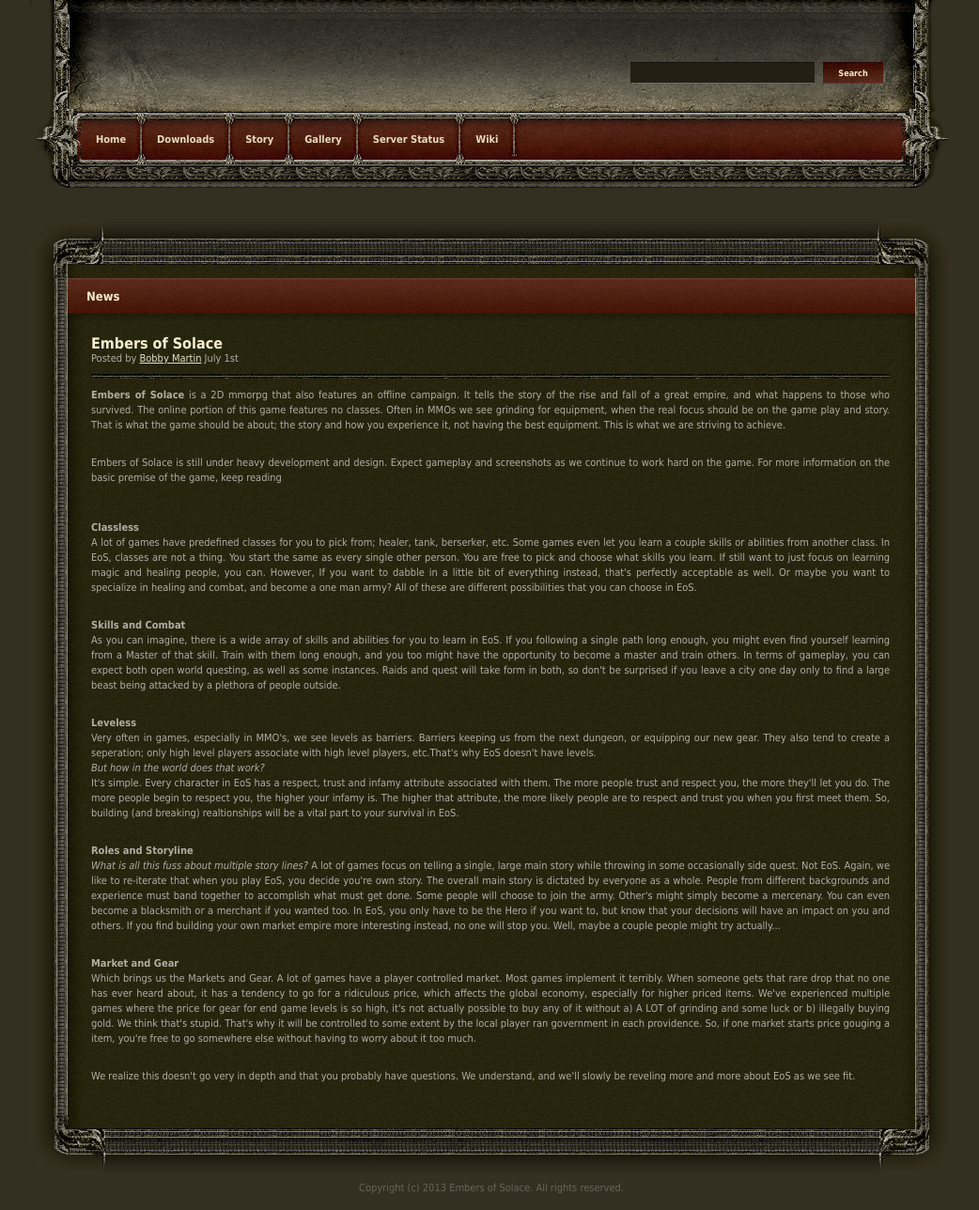
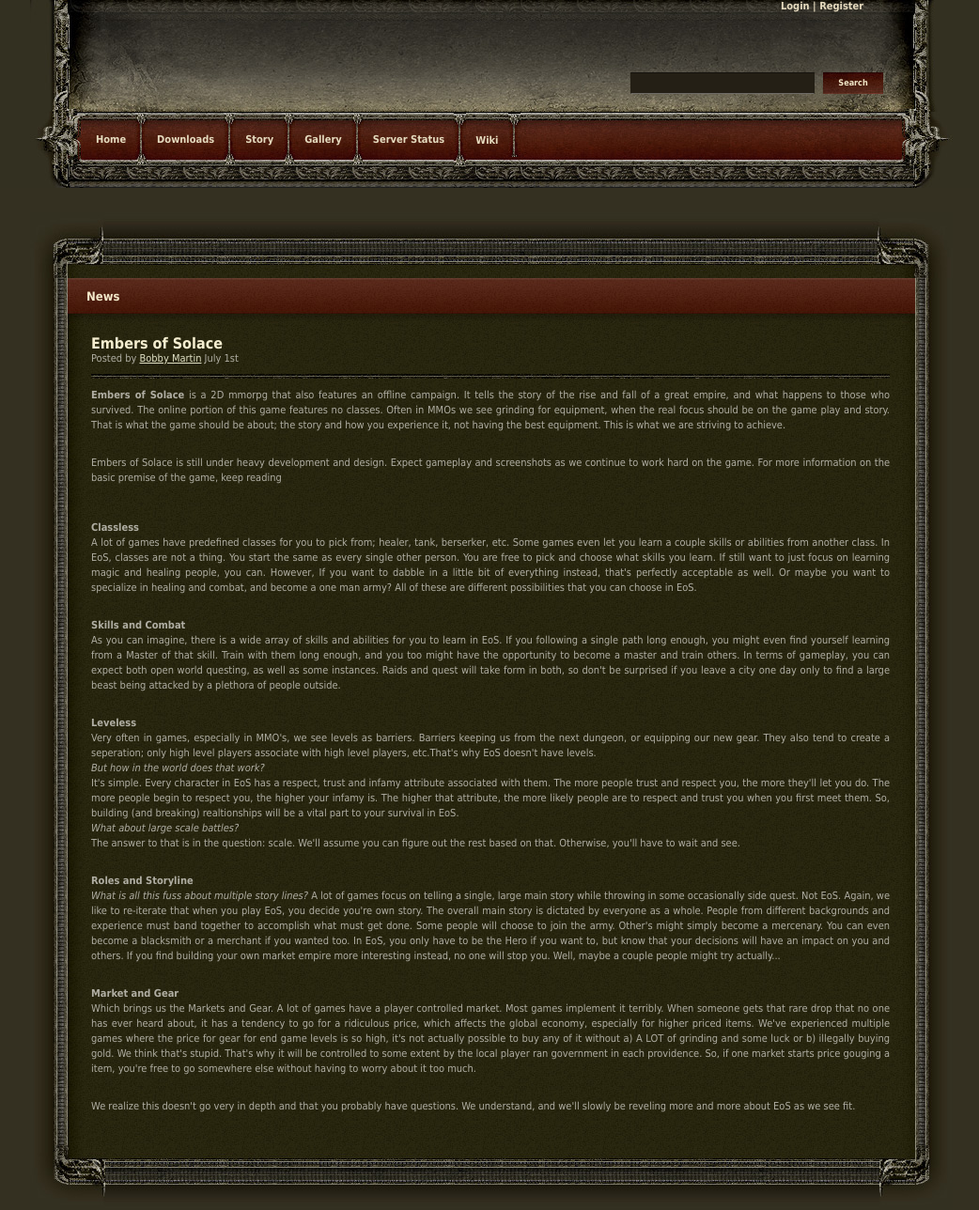
Before and after one commit to nyxcharon/eos-website, a PHP site: page / in a window 1320 px wide. Shown: the top 1288 px of the page at 94% size, without its empty margins (137-1179 px from the left). Run offline with PHP 8.4, Linux system fonts and the light colour scheme.

Commit message:
Adding links for register and login

```diff
--- a/index.html
+++ b/index.html
@@ -18,8 +18,12 @@
 	<h1>Embers Of Solace</h1>
       </div>
      <div id="search" class="bg1">
+	<div id="searchLinks">
+	   <a href="#" id="menu3" accesskey="3" title="" class="link1"><span>Login  | </span></a>
+	   <a href="#" id="menu3" accesskey="3" title="" class="link1"><span>Register</span></a>
+	</div>
 	<form id="form1" name="form1" method="post" action="">
-	  <table width="269" border="0" cellspacing="0" cellpadding="0">
+	    <table width="269" height="150" border="0" cellspacing="0" cellpadding="0">
 	       <tr>
 		  <td><input type="text" name="textfield" class="input1" style="width: 186px;" /></td>
 		  <td align="right"><input type="submit" name="Submit" value="Search" class="input2" /></td>
@@ -75,7 +79,9 @@
 			  <b>Leveless</b><br>
 			  Very often in games, especially in MMO's, we see levels as barriers. Barriers keeping us from the next dungeon, or equipping our new gear. They also tend to create a seperation; only high level players associate with high level players, etc.That's why EoS doesn't have levels.<br>
 			  <i>But how in the world does that work? </i><br>
-			  It's simple. Every character in EoS has a respect, trust and infamy attribute associated with them. The more people trust and respect you, the more they'll let you do. The more people begin to respect you, the higher your infamy is. The higher that attribute, the more likely people are to respect and trust you when you first meet them. So, building (and breaking) realtionships will be a vital part to your survival in EoS.
+			  It's simple. Every character in EoS has a respect, trust and infamy attribute associated with them. The more people trust and respect you, the more they'll let you do. The more people begin to respect you, the higher your infamy is. The higher that attribute, the more likely people are to respect and trust you when you first meet them. So, building (and breaking) realtionships will be a vital part to your survival in EoS.<br>
+			  <i>What about large scale battles?</i><br>
+			    The answer to that is in the question: scale. We'll assume you can figure out the rest based on that. Otherwise, you'll have to wait and see.
 			</p>
 			<br>
 			  <p>
@@ -86,13 +92,10 @@
 			  <br>
 			    <p>
 			      <b>Market and Gear</b><br>
-
 			      Which brings us the Markets and Gear. A lot of games have a player controlled market. Most games implement it terribly. When someone gets that rare drop that no one has ever heard about, it has a tendency to go for a ridiculous price, which affects the global economy, especially for higher priced items. We've experienced multiple games where the price for gear for end game levels is so high, it's not actually possible to buy any of it without a) A LOT of grinding and some luck or b) illegally buying gold. We think that's stupid. That's why it will be controlled to some extent by the local player ran government in each providence. So, if one market starts price gouging a item, you're free to go somewhere else without having to worry about it too much.
 			    </p>
 			    <br>
-
 			      <p>
-
 				We realize this doesn't go very in depth and that you probably have questions. We understand, and we'll slowly be reveling more and more about EoS as we see fit.
 			      </p>
 			    </div>
--- a/layout.css
+++ b/layout.css
@@ -30,10 +30,14 @@ html, body {
 #search {
 	float: right;
 	width: 343px;
-	height: 53px;
-	padding: 66px 0px 0px 148px;
+	height: 120px;
+	padding: 0px 0px 0px 148px;
 }
 
+#searchLinks{
+    position:relative;
+    left: 160px;
+}
 /** MENU */
 
 #menu {
```
Lines whose indentation alone changed are shown as unchanged.
